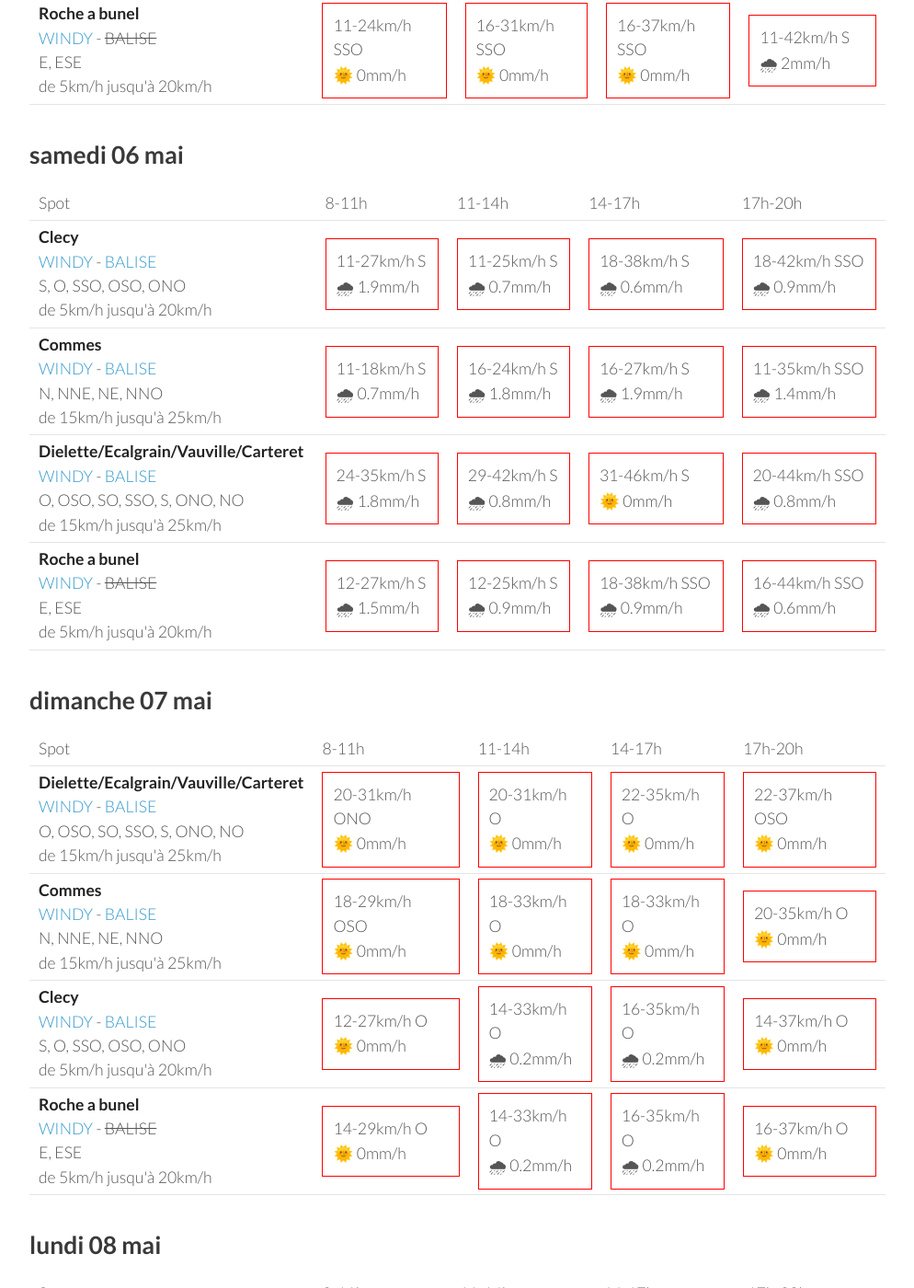
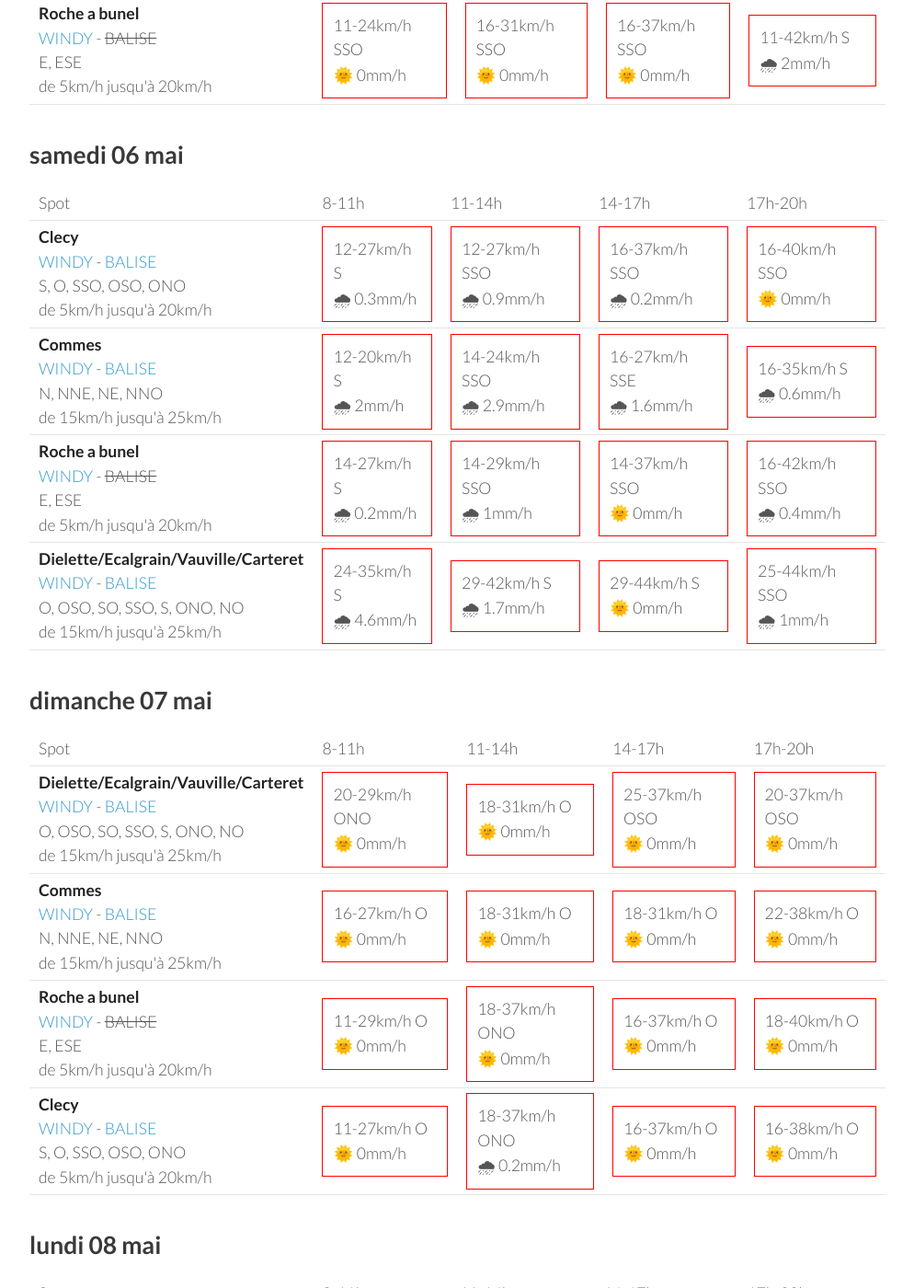
Before and after one commit to parapente-dans-le-nord/parapente-dans-le-nord.github.io, a Jekyll site: the page built from normandie.markdown, in a window 1280 px wide and 1400 px high, scrolled down 1312 px. Shown: the whole window at 92% size, without its empty margins (26-1020 px from the left). Built offline with Jekyll 4.4.1, drawn with Linux system fonts in a browser that asks for light colours; some of the changed text lies outside the part shown.

Commit message:
update index.markdown

```diff
--- a/normandie.markdown
+++ b/normandie.markdown
@@ -132,40 +132,40 @@ page mise à jour le jeudi 04 mai 13:46
 <tr>
         <td><strong>Clecy</strong><br><a href="https://windy.com/48.929/-0.470?48.516,-0.470,8">WINDY</a> - <span class=""><a href="http://www.balisemeteo.com/balise.php?idBalise=122">BALISE</a> </span><br> <span class="vent-favorable">S, O, SSO, OSO, ONO</span><br><span class="force-vent">de 5km/h jusqu'à 20km/h</span> </td>
 
-            <td><div class="not-flyable"><p>11-27km/h S</p><p>🌧 1.9mm/h</p></div></td>
-            <td><div class="not-flyable"><p>11-25km/h S</p><p>🌧 0.7mm/h</p></div></td>
-            <td><div class="not-flyable"><p>18-38km/h S</p><p>🌧 0.6mm/h</p></div></td>
-            <td><div class="not-flyable"><p>18-42km/h SSO</p><p>🌧 0.9mm/h</p></div></td>
+            <td><div class="not-flyable"><p>12-27km/h S</p><p>🌧 0.3mm/h</p></div></td>
+            <td><div class="not-flyable"><p>12-27km/h SSO</p><p>🌧 0.9mm/h</p></div></td>
+            <td><div class="not-flyable"><p>16-37km/h SSO</p><p>🌧 0.2mm/h</p></div></td>
+            <td><div class="not-flyable"><p>16-40km/h SSO</p><p>🌞 0mm/h</p></div></td>
 
 
     </tr>
 <tr>
         <td><strong>Commes</strong><br><a href="https://windy.com/49.346/-0.726?48.936,-0.726,8">WINDY</a> - <span class=""><a href="http://www.balisemeteo.com/balise.php?idBalise=158">BALISE</a> </span><br> <span class="vent-favorable">N, NNE, NE, NNO</span><br><span class="force-vent">de 15km/h jusqu'à 25km/h</span> </td>
 
-            <td><div class="not-flyable"><p>11-18km/h S</p><p>🌧 0.7mm/h</p></div></td>
-            <td><div class="not-flyable"><p>16-24km/h S</p><p>🌧 1.8mm/h</p></div></td>
-            <td><div class="not-flyable"><p>16-27km/h S</p><p>🌧 1.9mm/h</p></div></td>
-            <td><div class="not-flyable"><p>11-35km/h SSO</p><p>🌧 1.4mm/h</p></div></td>
+            <td><div class="not-flyable"><p>12-20km/h S</p><p>🌧 2mm/h</p></div></td>
+            <td><div class="not-flyable"><p>14-24km/h SSO</p><p>🌧 2.9mm/h</p></div></td>
+            <td><div class="not-flyable"><p>16-27km/h SSE</p><p>🌧 1.6mm/h</p></div></td>
+            <td><div class="not-flyable"><p>16-35km/h S</p><p>🌧 0.6mm/h</p></div></td>
+
+
+    </tr>
+<tr>
+        <td><strong>Roche a bunel</strong><br><a href="https://windy.com/48.993/-0.499?48.580,-0.499,8">WINDY</a> - <span class="no-balise"> BALISE </span><br> <span class="vent-favorable">E, ESE</span><br><span class="force-vent">de 5km/h jusqu'à 20km/h</span> </td>
+
+            <td><div class="not-flyable"><p>14-27km/h S</p><p>🌧 0.2mm/h</p></div></td>
+            <td><div class="not-flyable"><p>14-29km/h SSO</p><p>🌧 1mm/h</p></div></td>
+            <td><div class="not-flyable"><p>14-37km/h SSO</p><p>🌞 0mm/h</p></div></td>
+            <td><div class="not-flyable"><p>16-42km/h SSO</p><p>🌧 0.4mm/h</p></div></td>
 
 
     </tr>
 <tr>
         <td><strong>Dielette/Ecalgrain/Vauville/Carteret</strong><br><a href="https://windy.com/49.650/-1.856?49.243,-1.856,8">WINDY</a> - <span class=""><a href="http://www.balisemeteo.com/balise.php?idBalise=81">BALISE</a> </span><br> <span class="vent-favorable">O, OSO, SO, SSO, S, ONO, NO</span><br><span class="force-vent">de 15km/h jusqu'à 25km/h</span> </td>
 
-            <td><div class="not-flyable"><p>24-35km/h S</p><p>🌧 1.8mm/h</p></div></td>
-            <td><div class="not-flyable"><p>29-42km/h S</p><p>🌧 0.8mm/h</p></div></td>
-            <td><div class="not-flyable"><p>31-46km/h S</p><p>🌞 0mm/h</p></div></td>
-            <td><div class="not-flyable"><p>20-44km/h SSO</p><p>🌧 0.8mm/h</p></div></td>
-
-
-    </tr>
-<tr>
-        <td><strong>Roche a bunel</strong><br><a href="https://windy.com/48.993/-0.499?48.580,-0.499,8">WINDY</a> - <span class="no-balise"> BALISE </span><br> <span class="vent-favorable">E, ESE</span><br><span class="force-vent">de 5km/h jusqu'à 20km/h</span> </td>
-
-            <td><div class="not-flyable"><p>12-27km/h S</p><p>🌧 1.5mm/h</p></div></td>
-            <td><div class="not-flyable"><p>12-25km/h S</p><p>🌧 0.9mm/h</p></div></td>
-            <td><div class="not-flyable"><p>18-38km/h SSO</p><p>🌧 0.9mm/h</p></div></td>
-            <td><div class="not-flyable"><p>16-44km/h SSO</p><p>🌧 0.6mm/h</p></div></td>
+            <td><div class="not-flyable"><p>24-35km/h S</p><p>🌧 4.6mm/h</p></div></td>
+            <td><div class="not-flyable"><p>29-42km/h S</p><p>🌧 1.7mm/h</p></div></td>
+            <td><div class="not-flyable"><p>29-44km/h S</p><p>🌞 0mm/h</p></div></td>
+            <td><div class="not-flyable"><p>25-44km/h SSO</p><p>🌧 1mm/h</p></div></td>
 
 
     </tr>
@@ -188,40 +188,40 @@ page mise à jour le jeudi 04 mai 13:46
 <tr>
         <td><strong>Dielette/Ecalgrain/Vauville/Carteret</strong><br><a href="https://windy.com/49.650/-1.856?49.243,-1.856,8">WINDY</a> - <span class=""><a href="http://www.balisemeteo.com/balise.php?idBalise=81">BALISE</a> </span><br> <span class="vent-favorable">O, OSO, SO, SSO, S, ONO, NO</span><br><span class="force-vent">de 15km/h jusqu'à 25km/h</span> </td>
 
-            <td><div class="not-flyable"><p>20-31km/h ONO</p><p>🌞 0mm/h</p></div></td>
-            <td><div class="not-flyable"><p>20-31km/h O</p><p>🌞 0mm/h</p></div></td>
-            <td><div class="not-flyable"><p>22-35km/h O</p><p>🌞 0mm/h</p></div></td>
-            <td><div class="not-flyable"><p>22-37km/h OSO</p><p>🌞 0mm/h</p></div></td>
+            <td><div class="not-flyable"><p>20-29km/h ONO</p><p>🌞 0mm/h</p></div></td>
+            <td><div class="not-flyable"><p>18-31km/h O</p><p>🌞 0mm/h</p></div></td>
+            <td><div class="not-flyable"><p>25-37km/h OSO</p><p>🌞 0mm/h</p></div></td>
+            <td><div class="not-flyable"><p>20-37km/h OSO</p><p>🌞 0mm/h</p></div></td>
 
 
     </tr>
 <tr>
         <td><strong>Commes</strong><br><a href="https://windy.com/49.346/-0.726?48.936,-0.726,8">WINDY</a> - <span class=""><a href="http://www.balisemeteo.com/balise.php?idBalise=158">BALISE</a> </span><br> <span class="vent-favorable">N, NNE, NE, NNO</span><br><span class="force-vent">de 15km/h jusqu'à 25km/h</span> </td>
 
-            <td><div class="not-flyable"><p>18-29km/h OSO</p><p>🌞 0mm/h</p></div></td>
-            <td><div class="not-flyable"><p>18-33km/h O</p><p>🌞 0mm/h</p></div></td>
-            <td><div class="not-flyable"><p>18-33km/h O</p><p>🌞 0mm/h</p></div></td>
-            <td><div class="not-flyable"><p>20-35km/h O</p><p>🌞 0mm/h</p></div></td>
+            <td><div class="not-flyable"><p>16-27km/h O</p><p>🌞 0mm/h</p></div></td>
+            <td><div class="not-flyable"><p>18-31km/h O</p><p>🌞 0mm/h</p></div></td>
+            <td><div class="not-flyable"><p>18-31km/h O</p><p>🌞 0mm/h</p></div></td>
+            <td><div class="not-flyable"><p>22-38km/h O</p><p>🌞 0mm/h</p></div></td>
+
+
+    </tr>
+<tr>
+        <td><strong>Roche a bunel</strong><br><a href="https://windy.com/48.993/-0.499?48.580,-0.499,8">WINDY</a> - <span class="no-balise"> BALISE </span><br> <span class="vent-favorable">E, ESE</span><br><span class="force-vent">de 5km/h jusqu'à 20km/h</span> </td>
+
+            <td><div class="not-flyable"><p>11-29km/h O</p><p>🌞 0mm/h</p></div></td>
+            <td><div class="not-flyable"><p>18-37km/h ONO</p><p>🌞 0mm/h</p></div></td>
+            <td><div class="not-flyable"><p>16-37km/h O</p><p>🌞 0mm/h</p></div></td>
+            <td><div class="not-flyable"><p>18-40km/h O</p><p>🌞 0mm/h</p></div></td>
 
 
     </tr>
 <tr>
         <td><strong>Clecy</strong><br><a href="https://windy.com/48.929/-0.470?48.516,-0.470,8">WINDY</a> - <span class=""><a href="http://www.balisemeteo.com/balise.php?idBalise=122">BALISE</a> </span><br> <span class="vent-favorable">S, O, SSO, OSO, ONO</span><br><span class="force-vent">de 5km/h jusqu'à 20km/h</span> </td>
 
-            <td><div class="not-flyable"><p>12-27km/h O</p><p>🌞 0mm/h</p></div></td>
-            <td><div class="not-flyable"><p>14-33km/h O</p><p>🌧 0.2mm/h</p></div></td>
-            <td><div class="not-flyable"><p>16-35km/h O</p><p>🌧 0.2mm/h</p></div></td>
-            <td><div class="not-flyable"><p>14-37km/h O</p><p>🌞 0mm/h</p></div></td>
-
-
-    </tr>
-<tr>
-        <td><strong>Roche a bunel</strong><br><a href="https://windy.com/48.993/-0.499?48.580,-0.499,8">WINDY</a> - <span class="no-balise"> BALISE </span><br> <span class="vent-favorable">E, ESE</span><br><span class="force-vent">de 5km/h jusqu'à 20km/h</span> </td>
-
-            <td><div class="not-flyable"><p>14-29km/h O</p><p>🌞 0mm/h</p></div></td>
-            <td><div class="not-flyable"><p>14-33km/h O</p><p>🌧 0.2mm/h</p></div></td>
-            <td><div class="not-flyable"><p>16-35km/h O</p><p>🌧 0.2mm/h</p></div></td>
+            <td><div class="not-flyable"><p>11-27km/h O</p><p>🌞 0mm/h</p></div></td>
+            <td><div class="not-flyable"><p>18-37km/h ONO</p><p>🌧 0.2mm/h</p></div></td>
             <td><div class="not-flyable"><p>16-37km/h O</p><p>🌞 0mm/h</p></div></td>
+            <td><div class="not-flyable"><p>16-38km/h O</p><p>🌞 0mm/h</p></div></td>
 
 
     </tr>
```
Also changed, not shown: other parts of normandie.markdown (+1 -1 lines).
